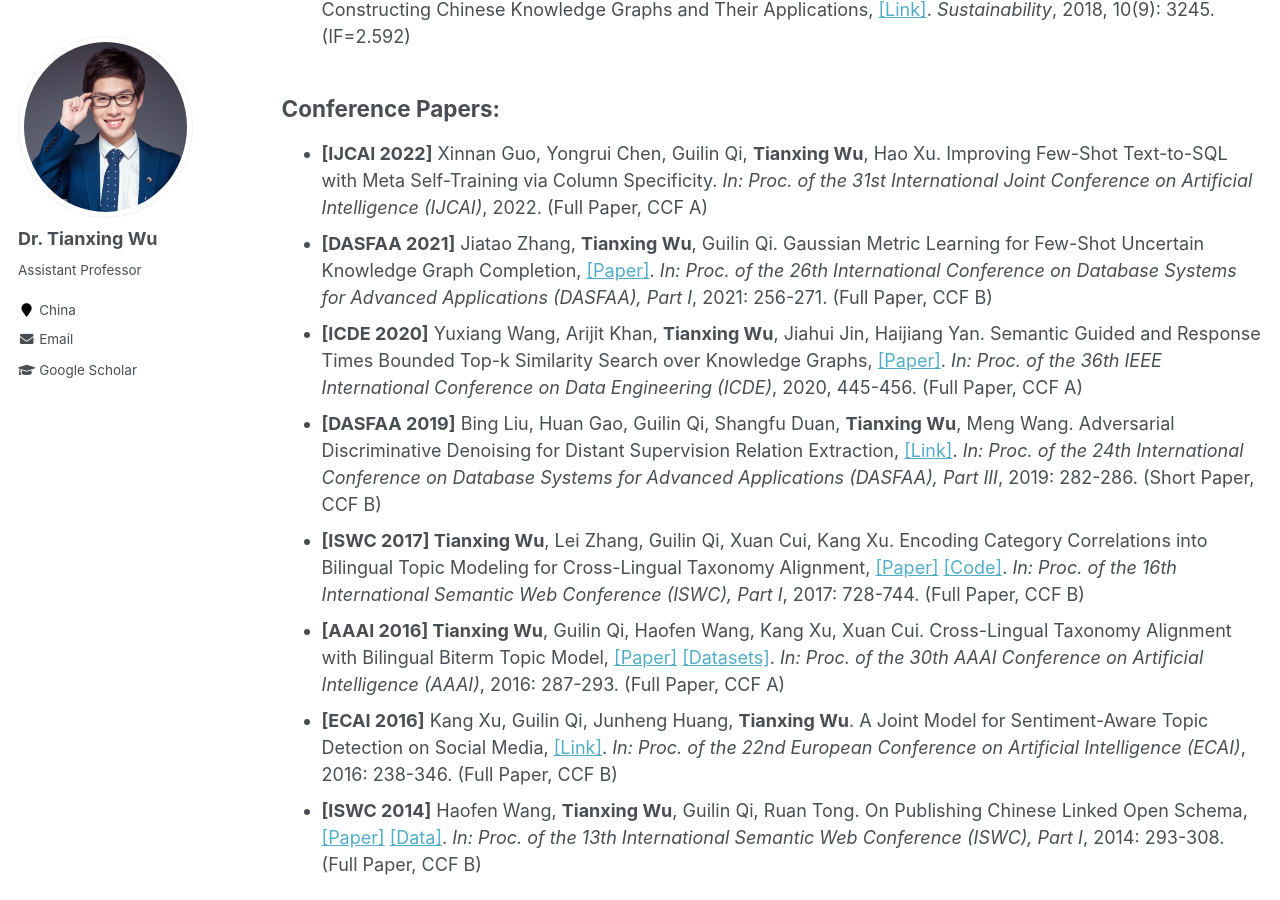
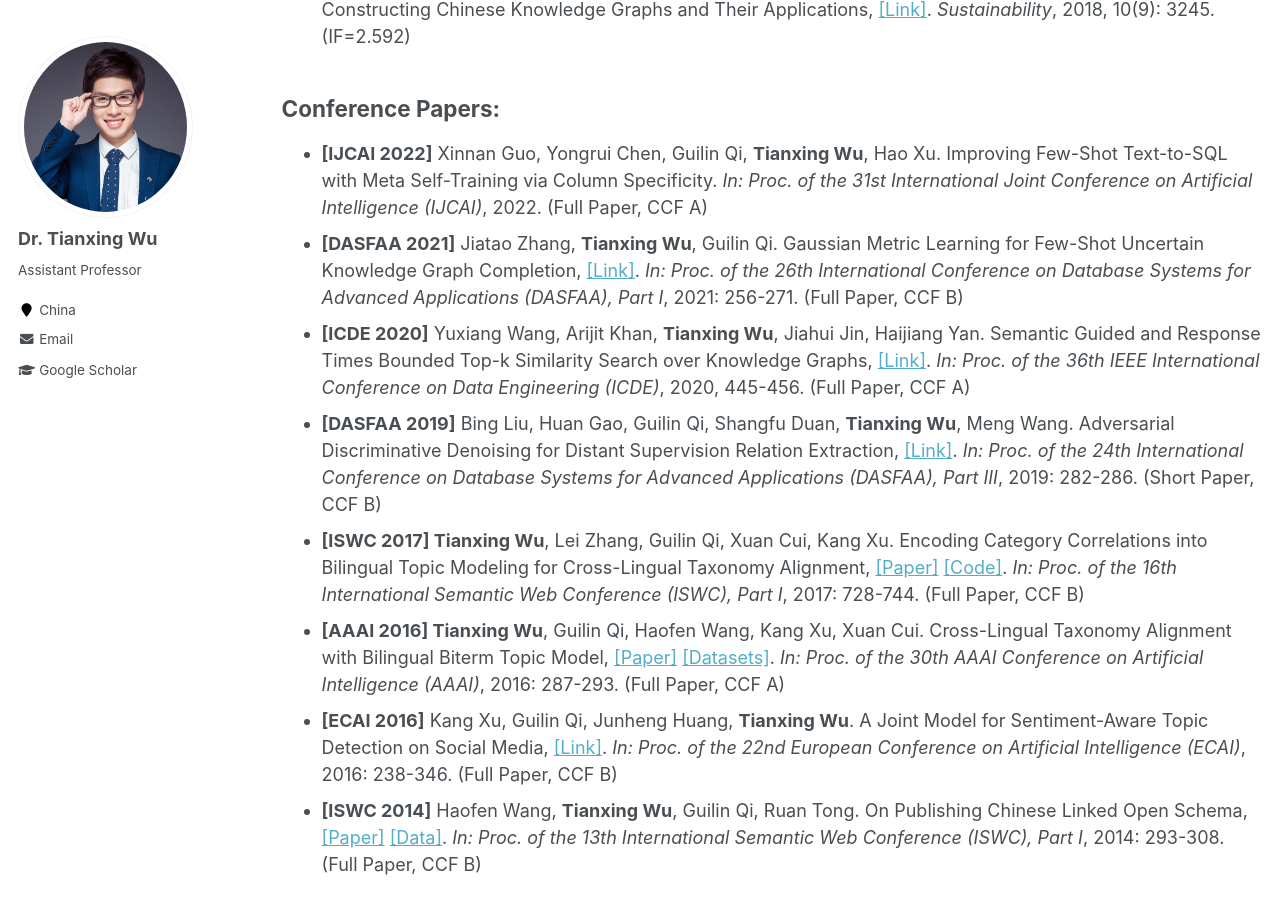
Before and after one commit to tianxing-wu/tianxing-wu.github.io, a Jekyll site: the page built from _pages/selected_publications.md, in a window 1280 px wide and 900 px high, scrolled down 816 px. Built offline with Jekyll 4.4.1, drawn with Linux system fonts in a browser that asks for light colours.

Commit message:
info update

```diff
--- a/_pages/selected_publications.md
+++ b/_pages/selected_publications.md
@@ -17,8 +17,8 @@ The full list of my publications can be found in [Google Scholar](https://schola
 
 ## Conference Papers:
 * **[IJCAI 2022]** Xinnan Guo, Yongrui Chen, Guilin Qi, **Tianxing Wu**, Hao Xu. Improving Few-Shot Text-to-SQL with Meta Self-Training via Column Specificity. <i>In: Proc. of the 31st International Joint Conference on Artificial Intelligence (IJCAI)</i>, 2022. (Full Paper, CCF A)
-* **[DASFAA 2021]** Jiatao Zhang, **Tianxing Wu**, Guilin Qi. Gaussian Metric Learning for Few-Shot Uncertain Knowledge Graph Completion, [[Paper]](https://link.springer.com/chapter/10.1007/978-3-030-73194-6_18). <i>In: Proc. of the 26th International Conference on Database Systems for Advanced Applications (DASFAA), Part I</i>, 2021: 256-271. (Full Paper, CCF B)
-* **[ICDE 2020]** Yuxiang Wang, Arijit Khan, **Tianxing Wu**, Jiahui Jin, Haijiang Yan. Semantic Guided and Response Times Bounded Top-k Similarity Search over Knowledge Graphs, [[Paper]](https://ieeexplore.ieee.org/document/9101747). <i>In: Proc. of the 36th IEEE International Conference on Data Engineering (ICDE)</i>, 2020, 445-456. (Full Paper, CCF A)
+* **[DASFAA 2021]** Jiatao Zhang, **Tianxing Wu**, Guilin Qi. Gaussian Metric Learning for Few-Shot Uncertain Knowledge Graph Completion, [[Link]](https://link.springer.com/chapter/10.1007/978-3-030-73194-6_18). <i>In: Proc. of the 26th International Conference on Database Systems for Advanced Applications (DASFAA), Part I</i>, 2021: 256-271. (Full Paper, CCF B)
+* **[ICDE 2020]** Yuxiang Wang, Arijit Khan, **Tianxing Wu**, Jiahui Jin, Haijiang Yan. Semantic Guided and Response Times Bounded Top-k Similarity Search over Knowledge Graphs, [[Link]](https://ieeexplore.ieee.org/document/9101747). <i>In: Proc. of the 36th IEEE International Conference on Data Engineering (ICDE)</i>, 2020, 445-456. (Full Paper, CCF A)
 * **[DASFAA 2019]** Bing Liu, Huan Gao, Guilin Qi, Shangfu Duan, **Tianxing Wu**, Meng Wang. Adversarial Discriminative Denoising for Distant Supervision Relation Extraction, [[Link]](https://link.springer.com/chapter/10.1007%2F978-3-030-18590-9_29). <i>In: Proc. of the 24th International Conference on Database Systems for Advanced Applications (DASFAA), Part III</i>, 2019: 282-286. (Short Paper, CCF B)
 * **[ISWC 2017] Tianxing Wu**, Lei Zhang, Guilin Qi, Xuan Cui, Kang Xu. Encoding Category Correlations into Bilingual Topic Modeling for Cross-Lingual Taxonomy Alignment, [[Paper]](https://tianxing-wu.github.io/files/paper/ISWC2017.pdf) [[Code]](https://github.com/143230/CLTA). <i>In: Proc. of the 16th International Semantic Web Conference (ISWC), Part I</i>, 2017: 728-744. (Full Paper, CCF B)
 * **[AAAI 2016] Tianxing Wu**, Guilin Qi, Haofen Wang, Kang Xu, Xuan Cui. Cross-Lingual Taxonomy Alignment with Bilingual Biterm Topic Model, [[Paper]](https://tianxing-wu.github.io/files/paper/AAAI2016.pdf) [[Datasets]](https://github.com/jxls080511/080424). <i>In: Proc. of the 30th AAAI Conference on Artificial Intelligence (AAAI)</i>, 2016: 287-293. (Full Paper, CCF A)
```
